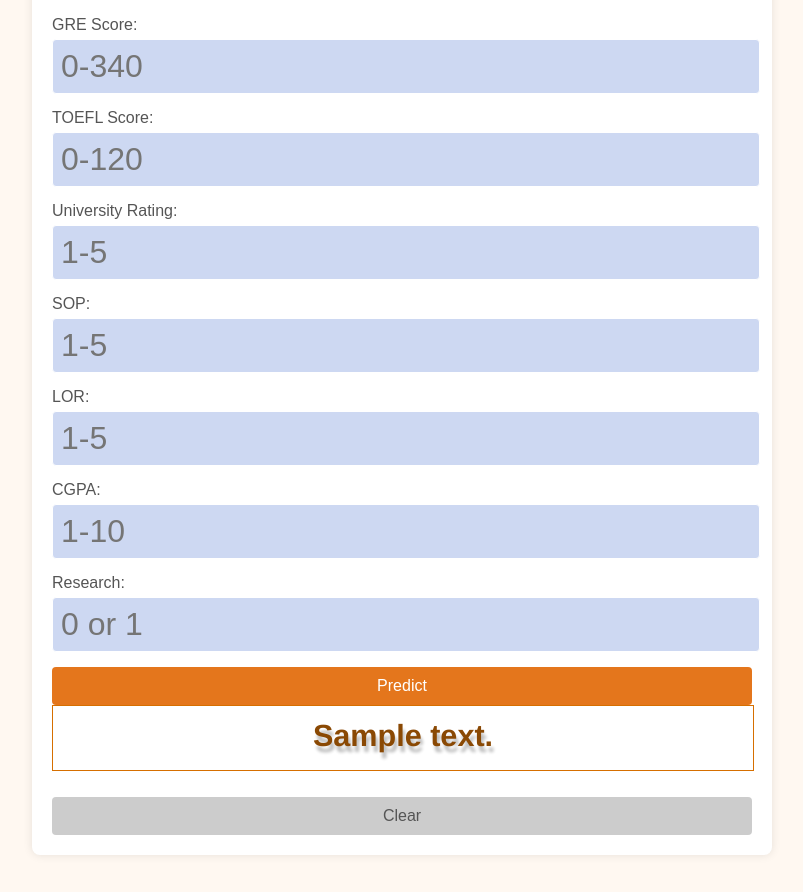
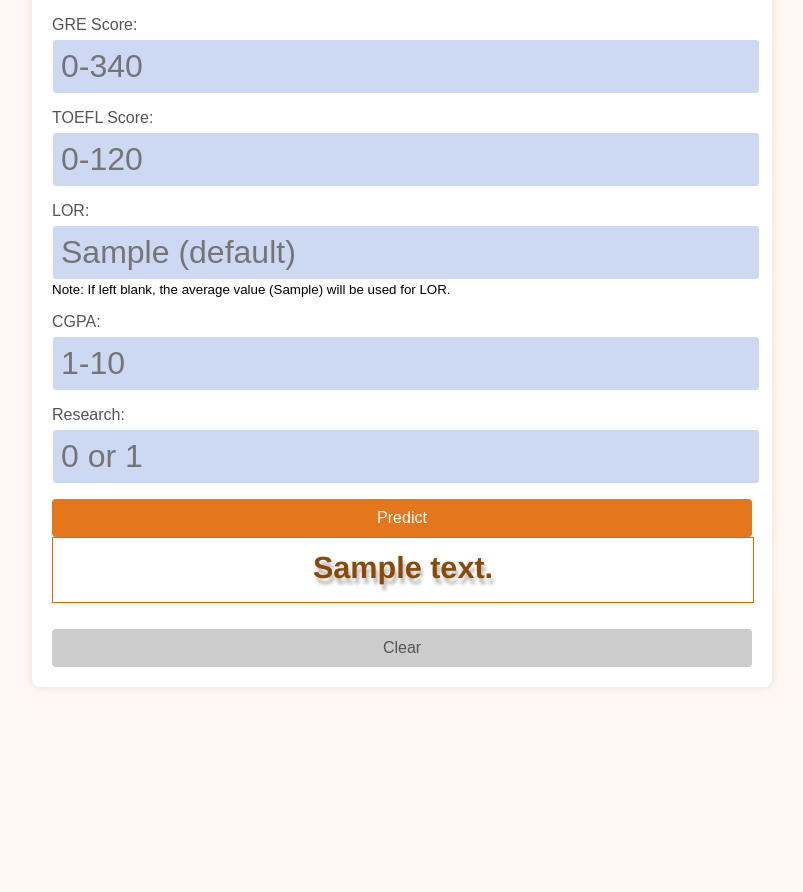
Before and after one commit to AKASH7707/ML-Driven-Ivy-League-Admission-Predictor, a Flask app: template templates/index.html in a window 1280 px wide. Shown: the part 491-1383 px from the top of the page, without its empty margins (238-1041 px from the left). After the commit the page ends 1178 px from the top, so only its background shows below. Run offline with Flask 3, Linux system fonts and the light colour scheme; the template is opened without the code that fills it: most values are stand-ins (such as "Sample title", 1, 10 or a date in 2020); parts of the project's set-up code (start-up, migrations or seed data) failed here and were passed over.

Commit message:
added final model and lor_mean and requirements

```diff
--- a/app.py
+++ b/app.py
@@ -1,32 +1,39 @@
 from flask import Flask, request, render_template
+from flask import Flask, request, render_template, jsonify
 import pandas as pd
 import joblib
 import numpy as np
 
 app = Flask(__name__)
 
-# Load the model, scaler, and encoder
-model = joblib.load('models/best_model.pkl')
-scaler = joblib.load('models/scaler.pkl')
-encoder = joblib.load('models/ordinal_encoder.pkl')
+# Load the model, LOR mean, scaler, and encoder for prediction
+loaded_data = joblib.load('models/final_model_with_lor_mean.pkl')
+model = loaded_data["model"]
+lor_mean = loaded_data["lor_mean"]
+lor_mean = np.floor(lor_mean)  # Optional: rounding to nearest integer
 
+with open('models/scaler.pkl', 'rb') as file:
+    scaler = joblib.load(file)
+with open('models/ordinal_encoder.pkl', 'rb') as file:
+    encoder = joblib.load(file)
 
 # Home route
 @app.route('/')
 def home():
-    return render_template('index.html', prediction_text='')
+    return render_template('index.html', prediction_text='', lor_mean=lor_mean)
 
 # Predict route
 @app.route('/predict', methods=['POST'])
 def predict():
     try:
-        # Get input data from form
+        # Get input data from form, using lor_mean if LOR is left blank
+        lor_value = request.form['lor']
+        lor_value = lor_mean if lor_value == '' else float(lor_value)
+
         new_data = {
             'GRE Score': float(request.form['gre_score']),
             'TOEFL Score': float(request.form['toefl_score']),
-            'University Rating': int(request.form['university_rating']),
-            'SOP': float(request.form['sop']),
-            'LOR': float(request.form['lor']),
+            'LOR': lor_value,
             'CGPA': float(request.form['cgpa']),
             'Research': int(request.form['research'])
         }
@@ -38,43 +45,17 @@ def predict():
         input_df[['GRE Score', 'TOEFL Score', 'CGPA']] = scaler.transform(input_df[['GRE Score', 'TOEFL Score', 'CGPA']])
 
         # Encode the ordinal features
-        input_df[['University Rating', 'SOP', 'LOR']] = encoder.transform(input_df[['University Rating', 'SOP', 'LOR']])
+        input_df['LOR'] = encoder.transform(input_df[['LOR']])
 
         # Predict with the loaded model
         new_prediction = model.predict(input_df)
         new_prediction = np.clip(new_prediction, 0, 1)  # Clip prediction to ensure it's within the range [0, 1]
 
         prediction_text = f'Admission Probability: {round(float(new_prediction * 100), 2)}%'
-        return render_template('index.html', prediction_text=prediction_text)
+
+        return render_template('index.html', prediction_text=prediction_text, lor_mean=lor_mean)
     except Exception as e:
-        return render_template('index.html', prediction_text=f'Error: {str(e)}')
-
-# API route for prediction
-@app.route('/api/predict', methods=['POST'])
-def api_predict():
-    try:
-        # Get JSON input data
-        data = request.json
-
-        # Create DataFrame
-        input_df = pd.DataFrame([data])
-
-        # Scale the new input data
-        input_df[['GRE Score', 'TOEFL Score', 'CGPA']] = scaler.transform(input_df[['GRE Score', 'TOEFL Score', 'CGPA']])
-
-        # Encode the ordinal features
-        input_df[['University Rating', 'SOP', 'LOR']] = encoder.transform(input_df[['University Rating', 'SOP', 'LOR']])
-
-        # Predict with the loaded model
-        new_prediction = model.predict(input_df)
-        new_prediction = np.clip(new_prediction, 0, 1)  # Clip prediction to ensure it's within the range [0, 1]
-
-        result = {
-            "admission_probability": round(float(new_prediction * 100), 2)
-        }
-        return jsonify(result)
-    except Exception as e:
-        return jsonify({"error": str(e)}), 400
+        return render_template('index.html', prediction_text=f'Error: {str(e)}', lor_mean=lor_mean)
 
 if __name__ == "__main__":
     app.run(debug=True)
--- a/templates/index.html
+++ b/templates/index.html
@@ -22,17 +22,11 @@
                 <input type="number" id="toefl_score" name="toefl_score" step="1" min="0" max="120" placeholder="0-120" value="{{ request.form.toefl_score }}" required>
             </div>
             <div class="form-group">
-                <label for="university_rating">University Rating:</label>
-                <input type="number" id="university_rating" name="university_rating" min="1" max="5" placeholder="1-5" value="{{ request.form.university_rating }}" required>
+                <label for="lor">LOR:</label>
+                <input type="number" id="lor" name="lor" step="0.5" min="1" max="5" placeholder="{{ lor_mean }} (default)" value="{{ request.form.lor }}">
+                <small class="note">Note: If left blank, the average value ({{ lor_mean }}) will be used for LOR.</small>
             </div>
-            <div class="form-group">
-                <label for="sop">SOP:</label>
-                <input type="number" id="sop" name="sop" step="1" min="1" max="5" placeholder="1-5" value="{{ request.form.sop }}" required>
-            </div>
-            <div class="form-group">
-                <label for="lor">LOR:</label>
-                <input type="number" id="lor" name="lor" step="1" min="1" max="5" placeholder="1-5" value="{{ request.form.lor }}" required>
-            </div>
+
             <div class="form-group">
                 <label for="cgpa">CGPA:</label>
                 <input type="number" id="cgpa" name="cgpa" step="1" min="0" max="10" placeholder="1-10" value="{{ request.form.cgpa }}" required>
```
Also changed, not shown: requirements.txt (+22 -0 lines), README.md, 8 other files.
